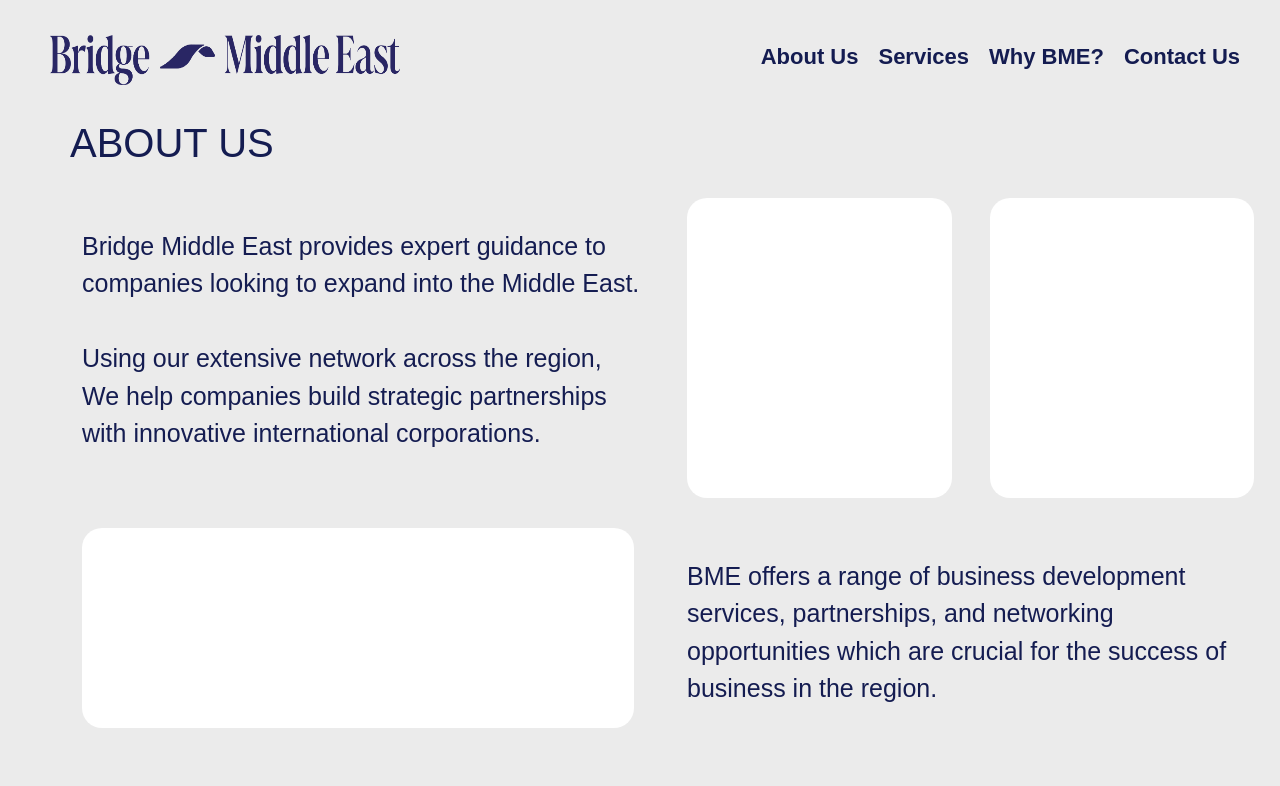
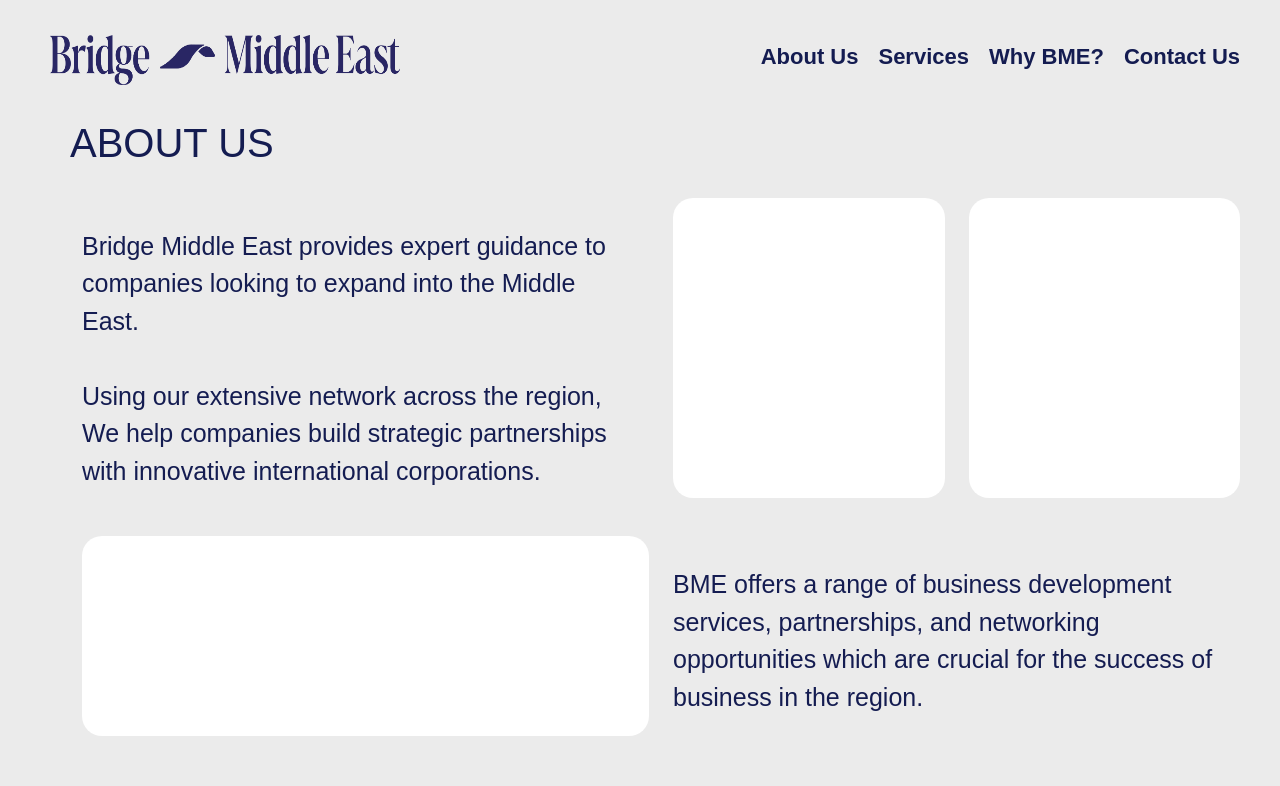
Before and after one commit to ihabawad18/BME, a React (Create React App) app: page /about-us in a window 1280 px wide. Shown: the top 786 px of the page. Built offline with nearby package versions, Linux system fonts and the light colour scheme.

Commit message:
fixing margin in about page

```diff
--- a/src/pages/About.css
+++ b/src/pages/About.css
@@ -17,6 +17,7 @@ h2{
 }
 .about-container-1,.about-container-2 {
   max-width: 100%;
+  padding-right: 40px;
   margin-bottom: 2.5%;
 }
 .about-second-row-p,.about-first-row-p {
@@ -26,7 +27,7 @@ h2{
 }
 
 .about-card2 ,.about-card1 {
-  width: 95%;
+  width: 100%;
   height: 300px;
   border-radius: 20px;
   background-color: white;
```
